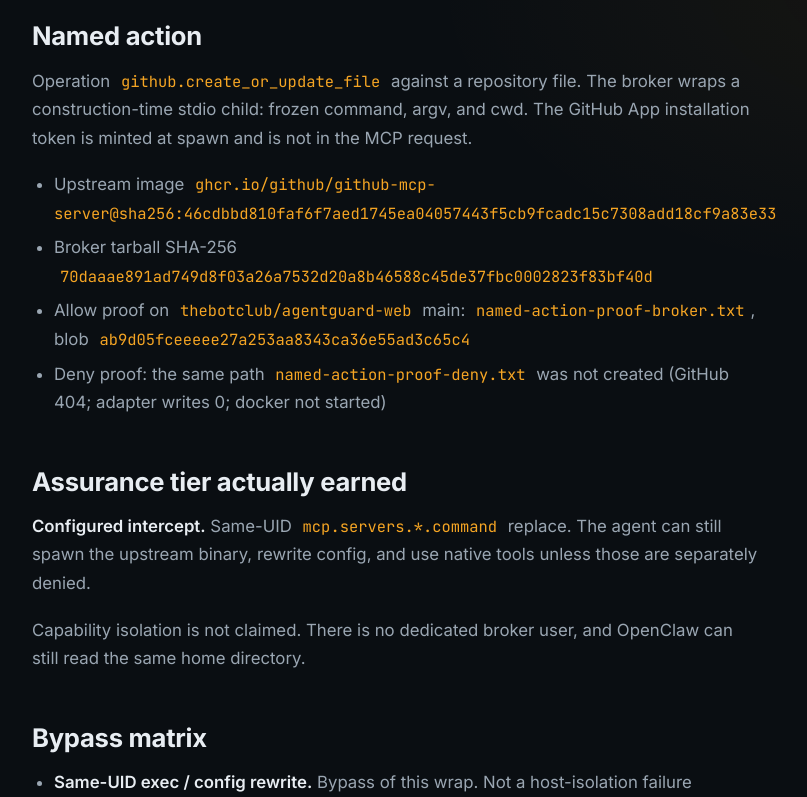
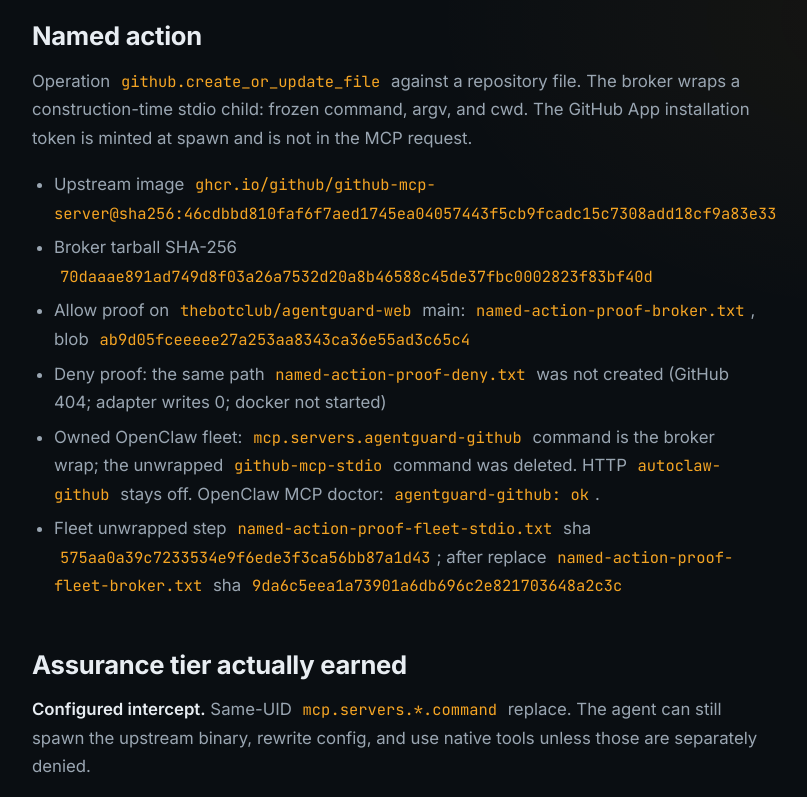
Before and after one commit to thebotclub/agentguard-web, a Next.js app: page /proof in a window 1280 px wide. Shown: the part 447-1244 px from the top of the page, without its empty margins (242-1049 px from the left). Built offline with nearby package versions, Linux system fonts and the light colour scheme.

Commit message:
docs(proof): record owned-fleet Q-A command replace
OpenClaw agentguard-github is the broker wrap. Unwrapped github-stdio
was deleted. Isolation is still not claimed.

```diff
--- a/app/proof/page.tsx
+++ b/app/proof/page.tsx
@@ -45,6 +45,20 @@
               Deny proof: the same path{' '}
               <code>named-action-proof-deny.txt</code> was not created (GitHub
               404; adapter writes 0; docker not started)
+            </li>
+            <li>
+              Owned OpenClaw fleet: <code>mcp.servers.agentguard-github</code>{' '}
+              command is the broker wrap; the unwrapped{' '}
+              <code>github-mcp-stdio</code> command was deleted. HTTP{' '}
+              <code>autoclaw-github</code> stays off. OpenClaw MCP doctor:{' '}
+              <code>agentguard-github: ok</code>.
+            </li>
+            <li>
+              Fleet unwrapped step{' '}
+              <code>named-action-proof-fleet-stdio.txt</code> sha{' '}
+              <code>575aa0a39c7233534e9f6ede3f3ca56bb87a1d43</code>; after
+              replace <code>named-action-proof-fleet-broker.txt</code> sha{' '}
+              <code>9da6c5eea1a73901a6db696c2e821703648a2c3c</code>
             </li>
           </ul>
 
```
